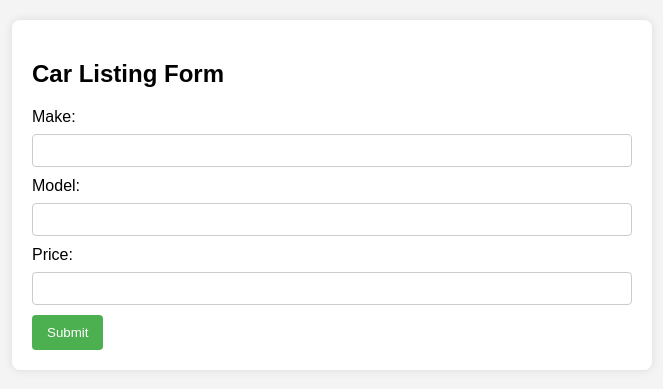
After one commit to cherylthy/database-project, a Flask app: template templates/listings.html in a window 1280 px wide. The commit adds this page. Shown: the top 389 px of the page, without its empty margins (308-971 px from the left). Run offline with Flask 3, Linux system fonts and the light colour scheme; the template is opened without the code that fills it, so the values that code supplies are empty; some libraries are stand-ins or nearby versions.

```diff
--- a/main.py
+++ b/main.py
@@ -143,12 +143,13 @@ def admin_login():
 
 @app.route('/admin_dashboard', methods=['GET', 'POST'])
 def admin_dashboard():
-    if 'admin_loggedin' in session and session['admin_loggedin']:
-        return render_template('admin_dashboard.html')
-    else:
-        abort(403)  # HTTP status code for forbidden access
+    cursor = mysql.get_db().cursor()
+    cursor.execute("SELECT `License Plates`, `Car Make`, `Car Model`, `Body Type` FROM CarInventory")
+    data = cursor.fetchall()
+    cursor.close()
+    return render_template('admin_dashboard.html', data=data)
 
-    return render_template('admin_login.html', msg=msg)
+
 
 
 @app.route('/account')
--- /dev/null
+++ b/static/styles/listings.css
@@ -0,0 +1,41 @@
+body {
+  font-family: Arial, sans-serif;
+  background-color: #f4f4f4;
+  margin: 20px;
+}
+
+form {
+  max-width: 600px;
+  margin: 20px auto;
+  background: #fff;
+  padding: 20px;
+  border-radius: 8px;
+  box-shadow: 0 0 10px rgba(0, 0, 0, 0.1);
+}
+
+label {
+  display: block;
+  margin-bottom: 8px;
+}
+
+input, select {
+  width: 100%;
+  padding: 8px;
+  margin-bottom: 10px;
+  box-sizing: border-box;
+  border: 1px solid #ccc;
+  border-radius: 4px;
+}
+
+button {
+  background-color: #4caf50;
+  color: white;
+  padding: 10px 15px;
+  border: none;
+  border-radius: 4px;
+  cursor: pointer;
+}
+
+button:hover {
+  background-color: #45a049;
+}
--- /dev/null
+++ b/templates/listings.html
@@ -0,0 +1,27 @@
+<!DOCTYPE html>
+<html lang="en">
+<head>
+  <meta charset="UTF-8">
+  <meta name="viewport" content="width=device-width, initial-scale=1.0">
+  <title>Car Listing Form</title>
+  <link rel= "stylesheet" type= "text/css" href= "{{ url_for('static',filename='styles/listings.css') }}">
+</head>
+<body>
+
+  <form action="{{ url_for('listings') }}" method="post">
+    <h2>Car Listing Form</h2>
+
+    <label for="make">Make:</label>
+    <input type="text" id="make" name="make" required>
+
+    <label for="model">Model:</label>
+    <input type="text" id="model" name="model" required>
+
+    <label for="price">Price:</label>
+    <input type="number" id="price" name="price" min="0" required>
+
+    <button type="submit">Submit</button>
+  </form>
+
+</body>
+</html>
```
Also changed, not shown: templates/admin_dashboard.html (+64 -0 lines).
